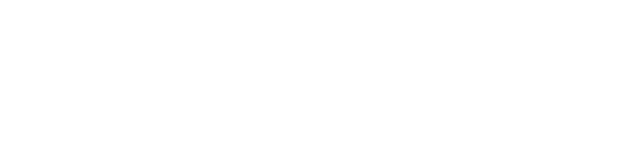
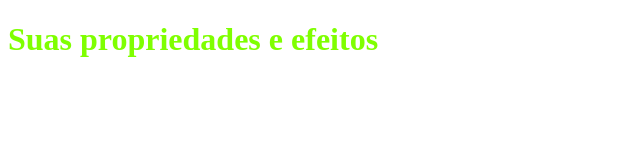
Before and after one commit to isabella-soares/meuBlog1b, a plain HTML site: page index.html in a window 1280 px wide. Shown: the whole page, without its empty margins (0-640 px from the left). Drawn offline with Linux system fonts and the light colour scheme.

Commit message:
bhgtfgtdhhj

```diff
--- a/index.html
+++ b/index.html
@@ -3,8 +3,16 @@
 <head>
     <meta charset="UTF-8">
     <meta name="viewport" content="width=device-width, initial-scale=1.0">
-    <title>Document</title>
+    <title>Uso do óleo de canabidiol na medicina</title>
+    <style>
+        h1{
+            color: #ff0000;
+        }
+    </style>
+    <h1 style="color:chartreuse">Suas propriedades e efeitos</h1>
+
 </head>
+
 <body>
 
 </body>
```
